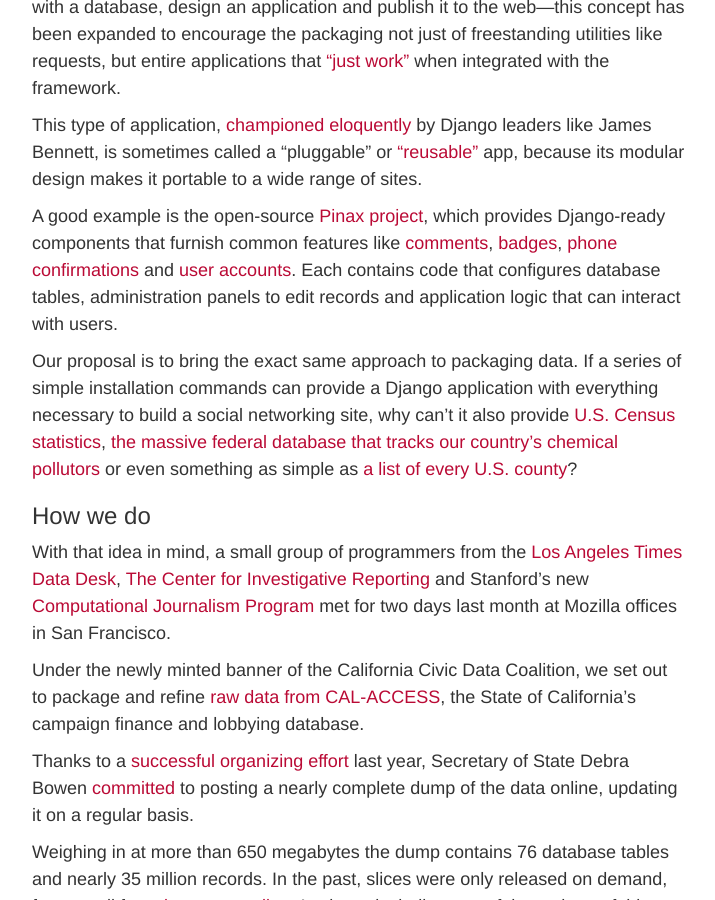
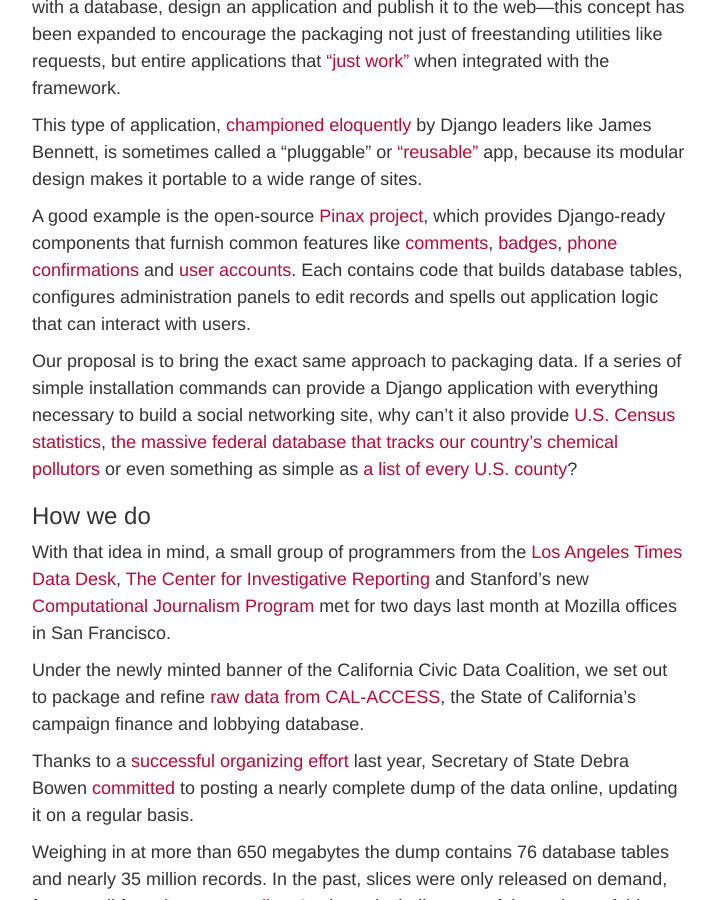
Before and after one commit to palewire/californiacivicdata.org, a Jekyll site: the page built from _posts/2015-01-01-pluggable-data.markdown, in a window 1280 px wide and 900 px high, scrolled down 1527 px. Shown: the whole window, without its empty margins (38-753 px from the left). Built offline with Jekyll 4.4.1, drawn with Linux system fonts in a browser that asks for light colours.

Commit message:
Updated 2015-01-01-pluggable-data.markdown

```diff
--- a/_posts/2015-01-01-pluggable-data.markdown
+++ b/_posts/2015-01-01-pluggable-data.markdown
@@ -50,7 +50,7 @@
 
 This type of application, [championed](http://www.b-list.org/weblog/2007/nov/29/django-blog/) [eloquently](https://www.youtube.com/watch?v=A-S0tqpPga4) by Django leaders like James Bennett, is sometimes called a "pluggable" or ["reusable"](https://docs.djangoproject.com/en/dev/intro/reusable-apps/) app, because its modular design makes it portable to a wide range of sites.
 
-A good example is the open-source [Pinax project](http://pinaxproject.com/), which provides Django-ready components that furnish common features like [comments](https://github.com/eldarion/dialogos), [badges](https://github.com/eldarion/brabeion), [phone confirmations](https://github.com/pinax/pinax-phone-confirmation) and [user accounts](https://github.com/pinax/django-user-accounts). Each contains code that configures database tables, administration panels to edit records and application logic that can interact with users.
+A good example is the open-source [Pinax project](http://pinaxproject.com/), which provides Django-ready components that furnish common features like [comments](https://github.com/eldarion/dialogos), [badges](https://github.com/eldarion/brabeion), [phone confirmations](https://github.com/pinax/pinax-phone-confirmation) and [user accounts](https://github.com/pinax/django-user-accounts). Each contains code that builds database tables, configures administration panels to edit records and spells out application logic that can interact with users.
 
 Our proposal is to bring the exact same approach to packaging data. If a series of simple installation commands can provide a Django application with everything necessary to build a social networking site, why can't it also provide [U.S. Census statistics](http://factfinder2.census.gov/faces/nav/jsf/pages/download_center.xhtml), [the massive federal database that tracks our country's chemical pollutors](http://www2.epa.gov/toxics-release-inventory-tri-program/tri-basic-data-files-calendar-years-1987-2012) or even something as simple as [a list of every U.S. county](http://www.epa.gov/envirofw/html/codes/state.html)?
 
```
